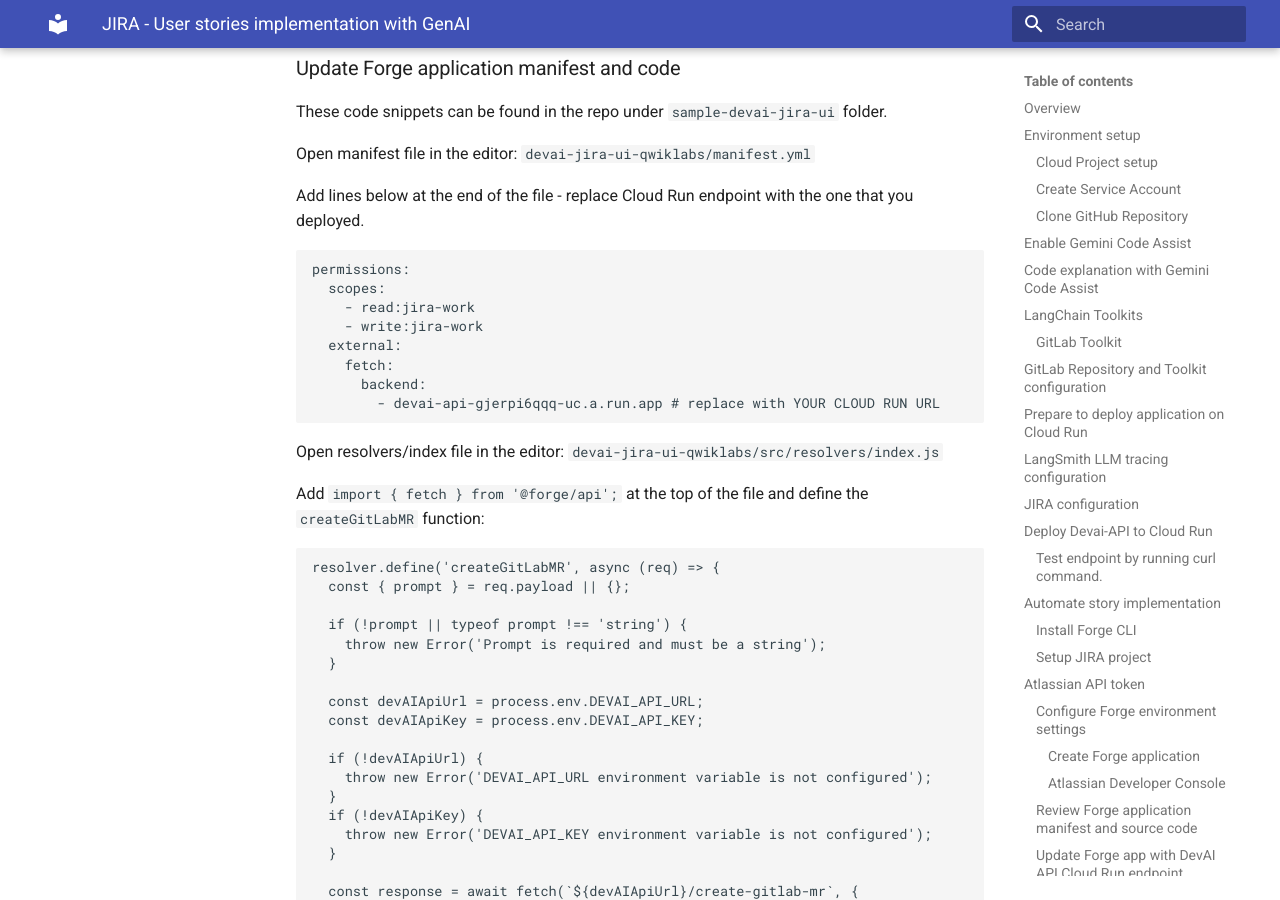
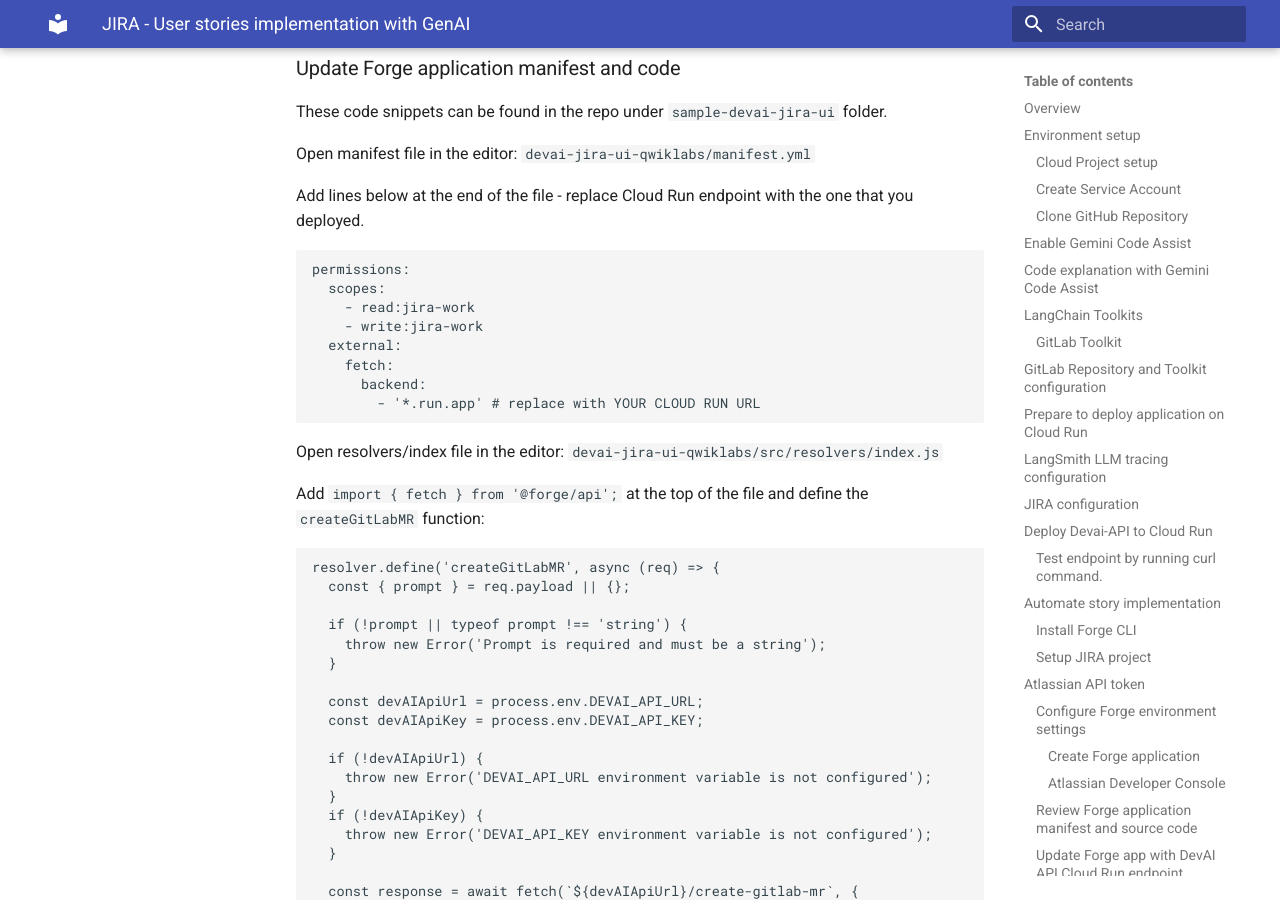
Before and after one commit to GoogleCloudPlatform/genai-for-developers, an MkDocs documentation site: the page built from docs/tutorials/code-generate-jira/index.md, in a window 1280 px wide and 900 px high, scrolled down 12985 px. Built offline with MkDocs 1.6.1 and Material for MkDocs 9.7.7, drawn with Linux system fonts in a browser that asks for light colours.

Commit message:
fix(security): sanitize Cloud Run domain pattern in Forge manifest and docs

````diff
--- a/docs/tutorials/code-generate-jira/index.md
+++ b/docs/tutorials/code-generate-jira/index.md
@@ -660,7 +660,7 @@
   external:
     fetch:
       backend:
-        - devai-api-gjerpi6qqq-uc.a.run.app # replace with YOUR CLOUD RUN URL
+        - '*.run.app' # replace with YOUR CLOUD RUN URL
 ```
 
 Open resolvers/index file in the editor: `devai-jira-ui-qwiklabs/src/resolvers/index.js`
````
Also changed, not shown: 1 other file.
